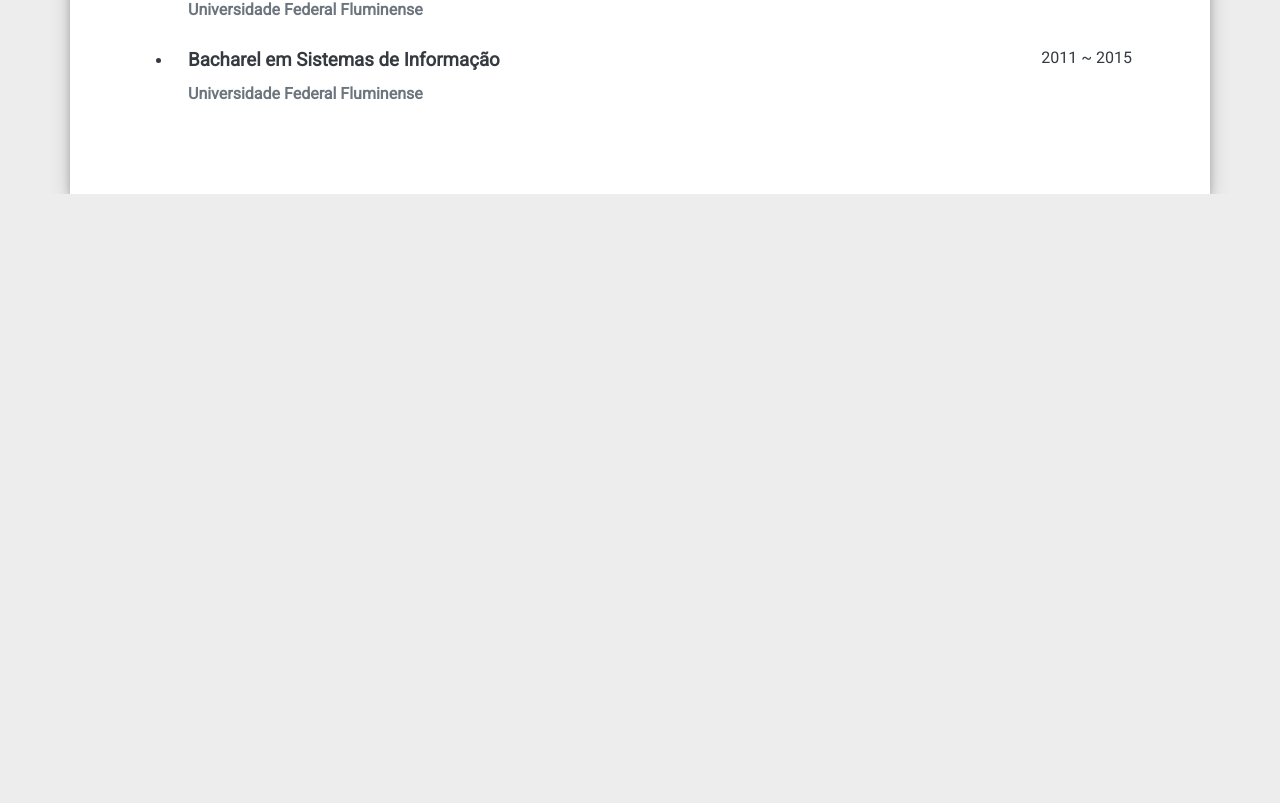
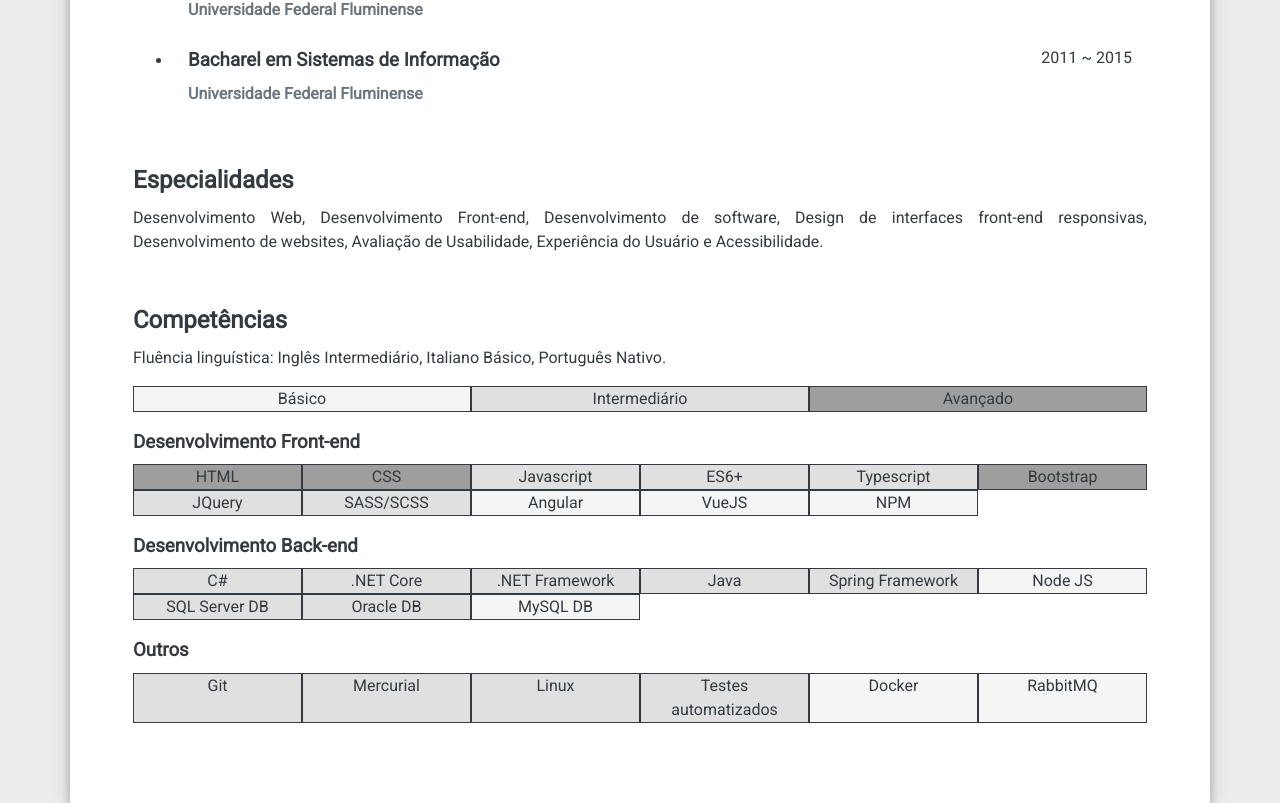
Before and after one commit to gsag/curriculum-vitae-vue, a Vue app: page / in a window 1280 px wide. Shown: the part 1040-1843 px from the top of the page. Before the commit the page ends 1234 px from the top, so only its background shows below. Built offline with nearby package versions, Linux system fonts and the light colour scheme.

Commit message:
Creating skills section component

```diff
--- a/src/App.vue
+++ b/src/App.vue
@@ -4,6 +4,7 @@
     <ResumeeSection class="row"/>
     <ExperienceSection class="row"/>
     <AcademicSection class="row"/>
+	<SkillsSection class="row"/>
   </main>
 </template>
 
@@ -12,6 +13,7 @@ import Header from "@/components/HeaderComponent";
 import ResumeeSection from "@/components/ResumeeSectionComponent";
 import ExperienceSection from "@/components/ExperienceSectionComponent";
 import AcademicSection from "@/components/AcademicSectionComponent";
+import SkillsSection from "@/components/SkillsSectionComponent";
 
 export default {
 	name: "App",
@@ -19,7 +21,8 @@ export default {
 		Header,
 		ResumeeSection,
 		ExperienceSection,
-		AcademicSection
+		AcademicSection,
+		SkillsSection,
 	}
 };
 </script>
@@ -29,6 +32,9 @@ export default {
 	--main-text-color: #343a40;
 	--main-bg-color: #ededed;
 	--container-bg-color: #fff;
+	--grey-scale-100: #F5F5F5;
+	--grey-scale-300: #E0E0E0;
+	--grey-scale-500: #9E9E9E;
 }
 html,
 body {
@@ -52,8 +58,14 @@ body {
 }
 
 @media only print {
+	html,
+	body{
+		background-color: var(--container-bg-color);
+		font-size: 100%;
+	}
 	#app {
 		padding: 1em 0;
+		box-shadow: none;
 	}
 }
 </style>
--- a/src/components/ArticleTopicComponent.vue
+++ b/src/components/ArticleTopicComponent.vue
@@ -1,16 +1,16 @@
 <template lang="html">
 	<section>
-		<div class="col-12 col-md-8">
+		<div class="col-12" :class="fixColumnOnRow(aside)">
 			<h3 v-if="title">
 				{{title}}
 			</h3>
-			<h4 class="text-muted">
+			<h4 v-if="subTitle" class="text-muted">
 				{{subTitle}}
 				<small class="show-on-print">({{aside}})</small>
 			</h4>
 			<slot></slot>
 		</div>
-		<div class="col-12 col-md-4 d-flex flex-column align-items-start align-items-sm-start align-items-md-end justify-content-start">
+		<div v-if="aside" class="col-12 col-md-4 d-flex flex-column align-items-start align-items-sm-start align-items-md-end justify-content-start">
 			<span class="hide-on-print">{{aside}}</span>
 		</div>
 	</section>
@@ -19,7 +19,12 @@
 <script>
 export default {
 	name: "ArticleTopic",
-	props: ["title", "subTitle", "aside"]
+	props: ["title", "subTitle", "aside"],
+	methods: {
+		fixColumnOnRow: (asideInfo) => {
+			return (!!asideInfo) ? "col-md-8" : "";
+		}
+	}
 };
 </script>
 
--- /dev/null
+++ b/src/components/SkillsSectionComponent.vue
@@ -0,0 +1,206 @@
+<template>
+  <section>
+    <Article title="Especialidades" class="col-12">
+      <p>
+        Desenvolvimento Web, Desenvolvimento Front-end, Desenvolvimento de software, Design
+        de interfaces front-end responsivas, Desenvolvimento de websites, Avaliação de
+        Usabilidade, Experiência do Usuário e Acessibilidade.
+      </p>
+    </Article>
+
+    <Article title="Competências" class="col-12">
+      <p>Fluência linguística: Inglês Intermediário, Italiano Básico, Português Nativo.</p>
+      <section class="row d-flex flex-row">
+        <div class="col text-center skill-box skill-box__basic">Básico</div>
+        <div class="col text-center skill-box skill-box__intermed">Intermediário</div>
+        <div class="col text-center skill-box skill-box__advanced">Avançado</div>
+      </section>
+
+      <ArticleTopic title="Desenvolvimento Front-end" class="row row-fix">
+        <section class="d-flex flex-row flex-wrap">
+          <div
+            v-for="skill in frontendSkills"
+            v-bind:key="skill.name"
+            class="col-2 text-center"
+            :class="addSkillLevelStyle(skill.level)"
+          >{{skill.name}}</div>
+        </section>
+      </ArticleTopic>
+
+      <ArticleTopic title="Desenvolvimento Back-end" class="row row-fix">
+        <section class="d-flex flex-row flex-wrap">
+          <div
+            v-for="skill in backendSkills"
+            v-bind:key="skill.name"
+            class="col-2 text-center"
+            :class="addSkillLevelStyle(skill.level)"
+          >{{skill.name}}</div>
+        </section>
+      </ArticleTopic>
+
+      <ArticleTopic title="Outros" class="row row-fix">
+        <section class="d-flex flex-row flex-wrap">
+          <div
+            v-for="skill in otherSkills"
+            v-bind:key="skill.name"
+            class="col-2 text-center"
+            :class="addSkillLevelStyle(skill.level)"
+          >{{skill.name}}</div>
+        </section>
+      </ArticleTopic>
+    </Article>
+  </section>
+</template>
+
+<script>
+import Article from "@/components/ArticleComponent";
+import ArticleTopic from "@/components/ArticleTopicComponent";
+export default {
+	name: "SkillsSection",
+	components: {
+		Article,
+		ArticleTopic
+	},
+	data: () => {
+		return {
+			frontendSkills: [
+				{
+					name: "HTML",
+					level: "advanced"
+				},
+				{
+					name: "CSS",
+					level: "advanced"
+				},
+				{
+					name: "Javascript",
+					level: "intermed"
+				},
+				{
+					name: "ES6+",
+					level: "intermed"
+				},
+				{
+					name: "Typescript",
+					level: "intermed"
+				},
+				{
+					name: "Bootstrap",
+					level: "advanced"
+				},
+				{
+					name: "JQuery",
+					level: "intermed"
+				},
+				{
+					name: "SASS/SCSS",
+					level: "intermed"
+				},
+				{
+					name: "Angular",
+					level: "basic"
+				},
+				{
+					name: "VueJS",
+					level: "basic"
+				},
+				{
+					name: "NPM",
+					level: "basic"
+				}
+			],
+			backendSkills: [
+				{
+					name: "C#",
+					level: "intermed"
+				},
+				{
+					name: ".NET Core",
+					level: "intermed"
+				},
+				{
+					name: ".NET Framework",
+					level: "intermed"
+				},
+				{
+					name: "Java",
+					level: "intermed"
+				},
+				{
+					name: "Spring Framework",
+					level: "intermed"
+				},
+				{
+					name: "Node JS",
+					level: "basic"
+				},
+				{
+					name: "SQL Server DB",
+					level: "intermed"
+				},
+				{
+					name: "Oracle DB",
+					level: "intermed"
+				},
+				{
+					name: "MySQL DB",
+					level: "basic"
+				}
+			],
+			otherSkills: [
+				{
+					name: "Git",
+					level: "intermed"
+				},
+				{
+					name: "Mercurial",
+					level: "intermed"
+				},
+				{
+					name: "Linux",
+					level: "intermed"
+				},
+				{
+					name: "Testes automatizados",
+					level: "intermed"
+				},
+				{
+					name: "Docker",
+					level: "basic"
+				},
+				{
+					name: "RabbitMQ",
+					level: "basic"
+				}
+			]
+		};
+	},
+	methods: {
+		addSkillLevelStyle: level => {
+			return "skill-box skill-box__" + level;
+		}
+	}
+};
+</script>
+
+<style scoped>
+.text-center {
+	text-align: center;
+}
+.skill-box {
+	border: 1px solid var(--main-text-color);
+}
+.skill-box__basic {
+	background-color: var(--grey-scale-100);
+}
+.skill-box__intermed {
+	background-color: var(--grey-scale-300);
+}
+.skill-box__advanced {
+	background-color: var(--grey-scale-500);
+}
+.row-fix{
+	margin-left: -15px;
+	margin-right: -15px;
+}
+</style>
```
